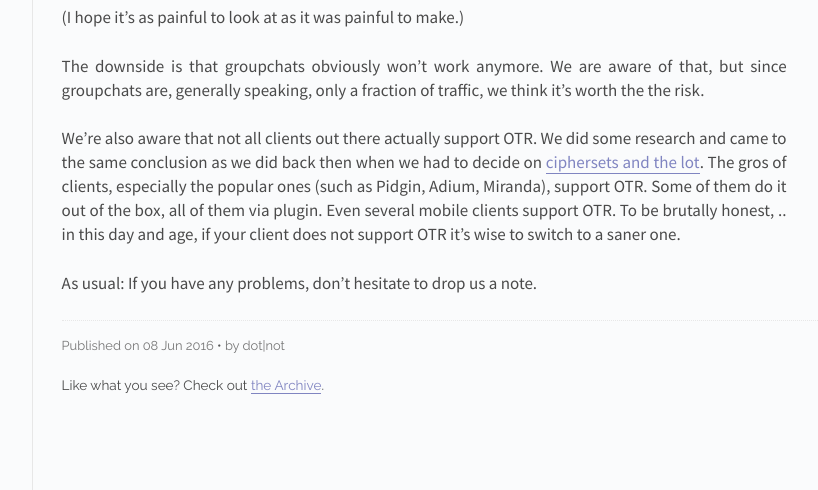
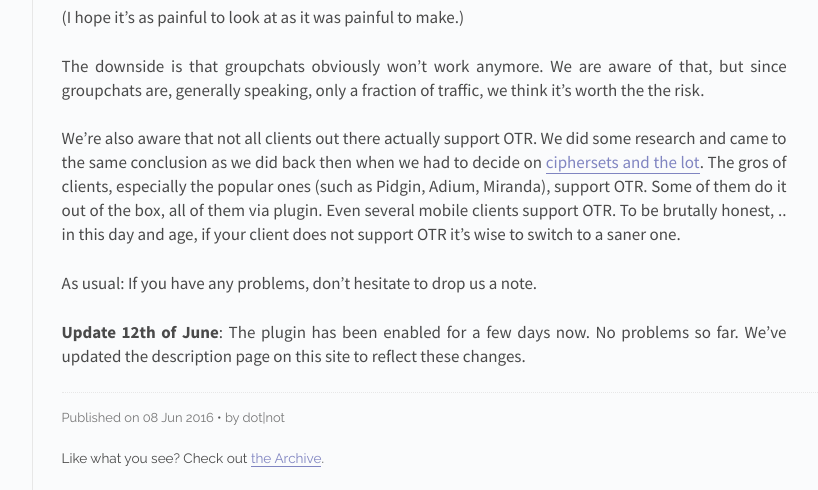
Before and after one commit to Slothkrew/slothkrew.com, a Jekyll site: the page built from _posts/2016-06-08-mod_otr.md, in a window 1280 px wide. Shown: the part 680-1170 px from the top of the page, without its empty margins (326-1144 px from the left). Built offline with Jekyll 4.4.1, drawn with Linux system fonts in a browser that asks for light colours.

Commit message:
Blog update

```diff
--- a/_posts/2016-06-08-mod_otr.md
+++ b/_posts/2016-06-08-mod_otr.md
@@ -37,3 +37,7 @@ age, if your client does not support OTR it's wise to switch to a saner one.
 
 
 As usual: If you have any problems, don't hesitate to drop us a note.
+
+**Update 12th of June**: The plugin has been enabled for a few days now. No
+problems so far. We've updated the description page on this site to reflect
+these changes.
```
